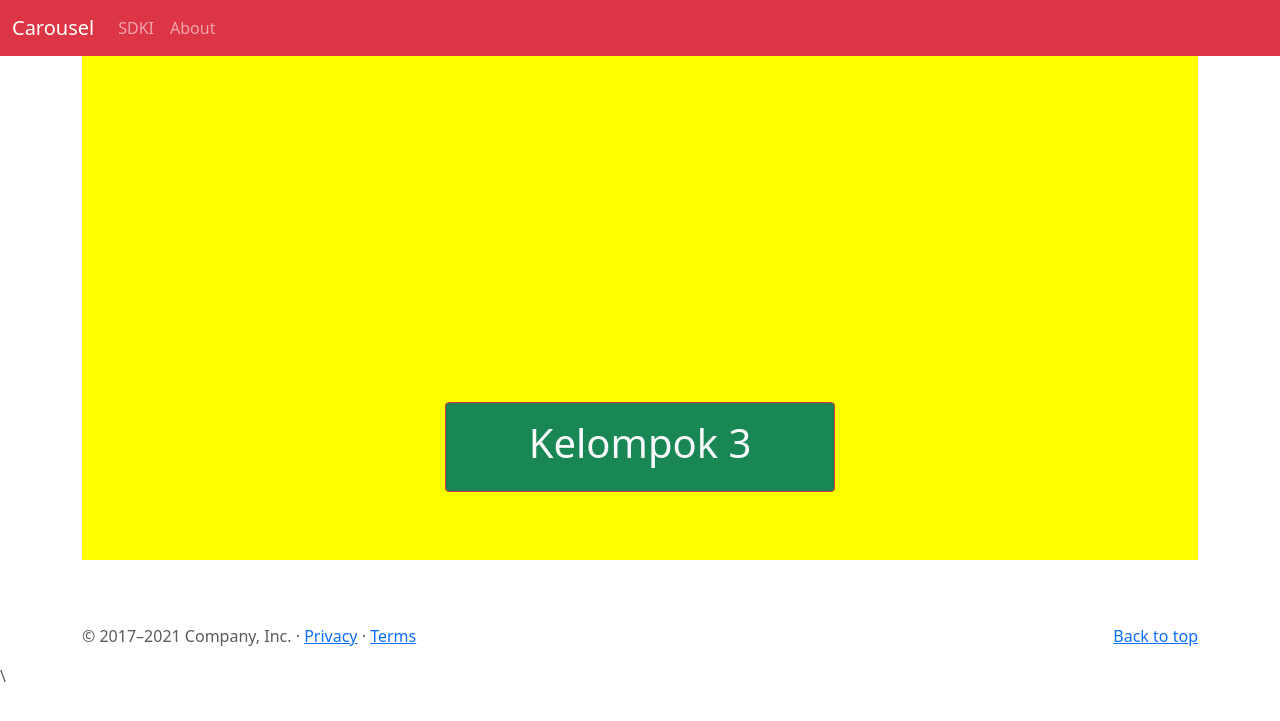
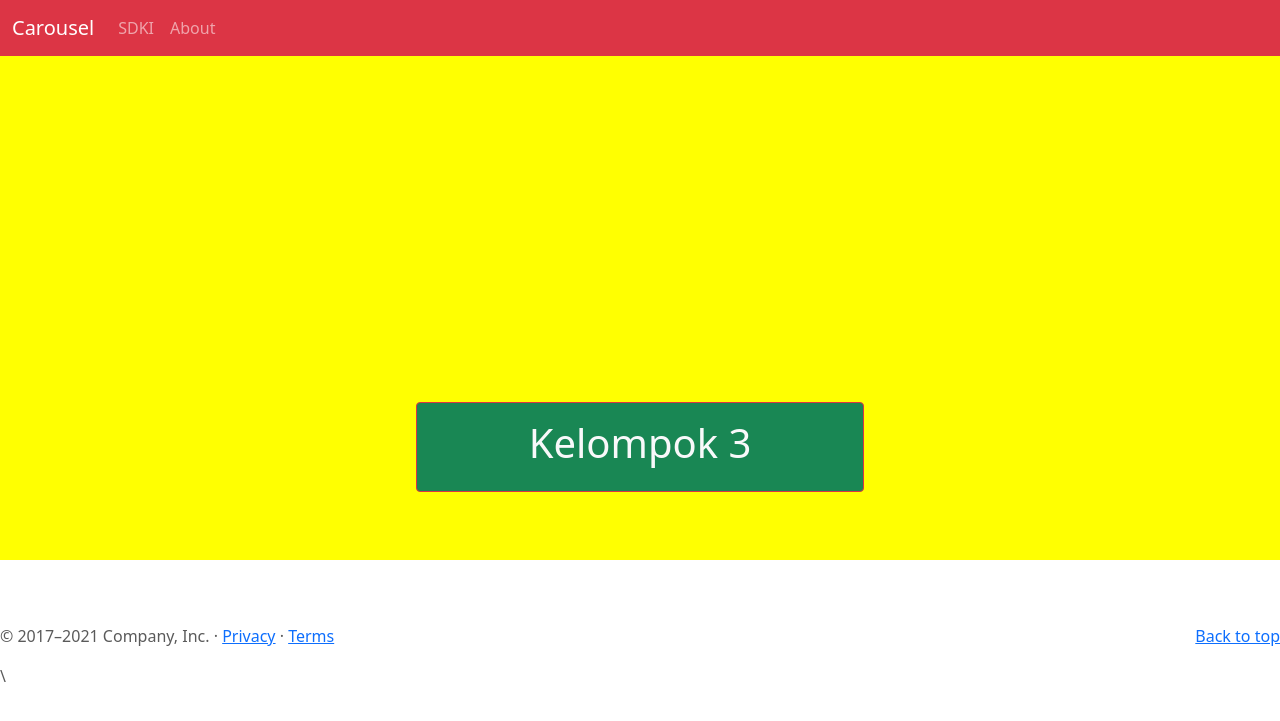
Before and after one commit to SamArif085/diagnosa, a PHP site: page /index.php in a window 1280 px wide. Shown: the top 721 px of the page. Run offline with PHP 8.4, Linux system fonts and the light colour scheme; data that the repository does not hold is empty; some libraries are stand-ins or nearby versions.

Commit message:
Update index.php

```diff
--- a/index.php
+++ b/index.php
@@ -61,7 +61,7 @@
     </header>
 
     <main>
-        <div class="container ">
+        <div class="content">
             <?php
             if (isset($_GET['page'])) {
                 $page = $_GET['page'];
@@ -83,18 +83,18 @@
                 include "support/home.php";
             }
             ?>
+            <!-- FOOTER -->
+            <footer class="">
+                <p class="float-end"><a href="#">Back to top</a></p>
+                <p>&copy; 2017–2021 Company, Inc. &middot; <a href="#">Privacy</a> &middot; <a href="#">Terms</a></p>
+            </footer>
         </div>
-
-
-        <!-- FOOTER -->
-        <footer class="container">
-            <p class="float-end"><a href="#">Back to top</a></p>
-            <p>&copy; 2017–2021 Company, Inc. &middot; <a href="#">Privacy</a> &middot; <a href="#">Terms</a></p>
-        </footer>
     </main>
 
 
-    <script src="../assets/dist/js/bootstrap.bundle.min.js"></script>
+    <!-- <script src="../assets/dist/js/bootstrap.bundle.min.js"></script> -->
+    <!-- JavaScript Bundle with Popper -->
+    <script src="https://cdn.jsdelivr.net/npm/bootstrap@5.2.0-beta1/dist/js/bootstrap.bundle.min.js" integrity="sha384-pprn3073KE6tl6bjs2QrFaJGz5/SUsLqktiwsUTF55Jfv3qYSDhgCecCxMW52nD2" crossorigin="anonymous"></script>
     <script src="cdn.datatables.net/1.12.1/js/jquery.dataTables.min.js"></script>
     <script>
         $(document).ready(function() {
```
